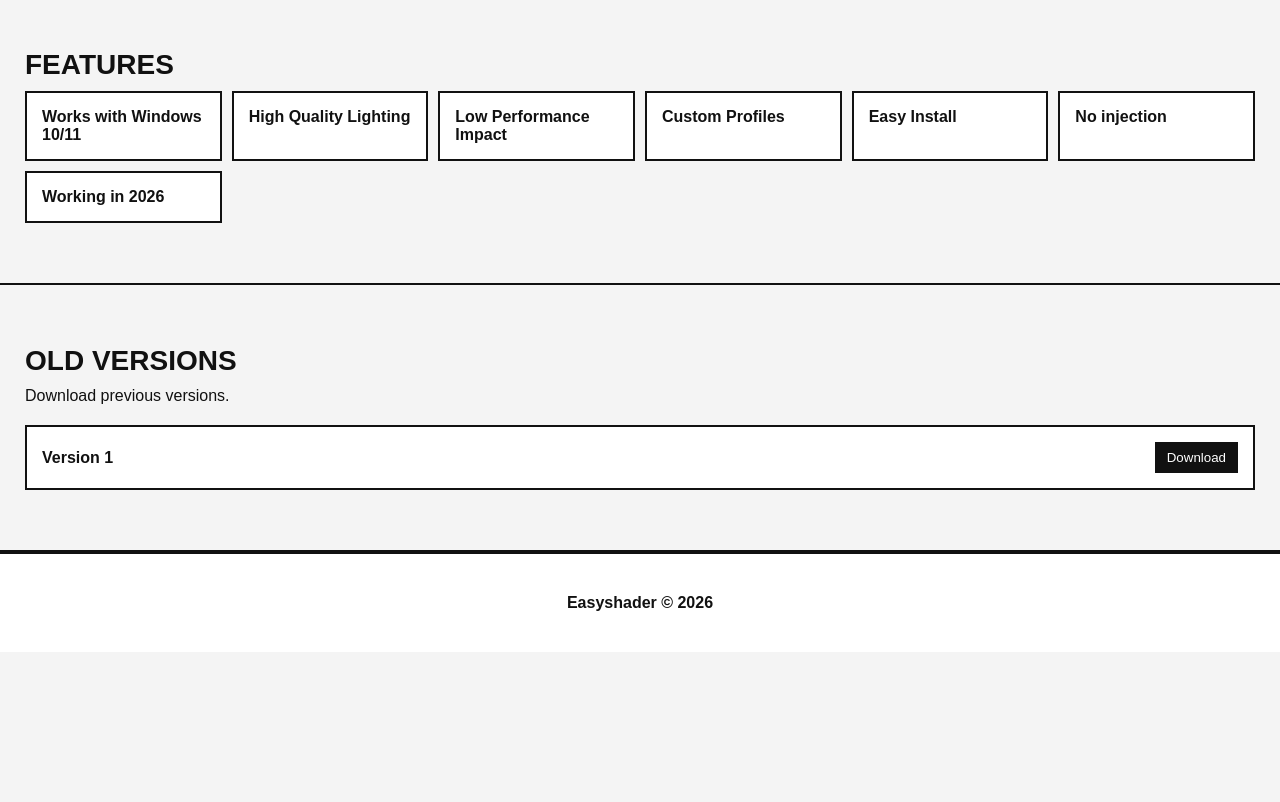
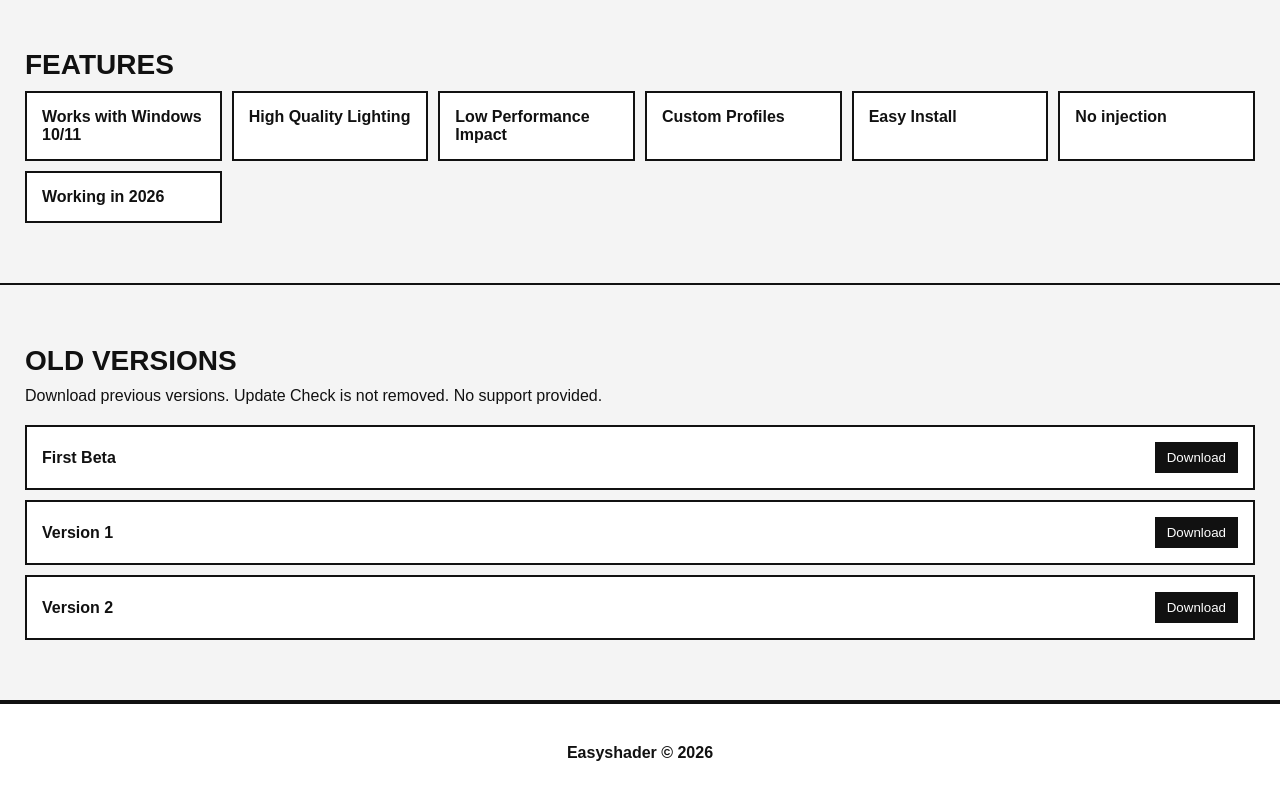
Before and after one commit to empogithub/coolshade, a plain HTML site: page index.html in a window 1280 px wide. Shown: the part 1296-2098 px from the top of the page. Before the commit the page ends 1948 px from the top, so only its background shows below. Drawn offline with Linux system fonts and the light colour scheme.

Commit message:
Update index.html

```diff
--- a/index.html
+++ b/index.html
@@ -274,7 +274,7 @@
 <section class="hero" id="download">
     <h1>Download Easyshader</h1>
     <p>Enhance Roblox visuals instantly — no gameplay modifications.</p>
-    <p>Current Version: 2</p>
+    <p>Current Version: 3</p>
     <button class="btn" onclick="download()">Download</button>
 </section>
 
@@ -355,12 +355,23 @@
 
 <section class="section" id="old">
     <h2>Old Versions</h2>
-    <p class="subtitle">Download previous versions.</p>
+    <p class="subtitle">Download previous versions. Update Check is not removed. No support provided.</p>
+
+     <div class="old-versions">
+        <div class="version">
+            <span>First Beta</span>
+            <button onclick="oldDownload(beta)">Download</button>
+        </div>
 
     <div class="old-versions">
         <div class="version">
             <span>Version 1</span>
             <button onclick="oldDownload(1)">Download</button>
+        </div>
+         <div class="old-versions">
+        <div class="version">
+            <span>Version 2</span>
+            <button onclick="oldDownload(2)">Download</button>
         </div>
 
     </div>
@@ -374,7 +385,7 @@
 
 <script>
 function download() {
-    window.location.href = "http://adfoc.us/866895113107247";
+    window.location.href = "http://adfoc.us/866895113109289";
 }
 
 function oldDownload(v) {
@@ -382,6 +393,12 @@
         window.location.href = "https://mega.nz/file/AnBmXRzI#3c3Eiv17CgOi0c8NW-x-guy2sUh0lhwuwJnJNDFlDoA";
     } else {
         window.location.href = "http://adfoc.us/example_beta";
+    }
+    } elseif (v === 2) {
+        window.location.href = "https://mega.nz/file/Q3o3UDiR#ao-U2DBUCutVhvGblBpqrYBERfuk7xdb9D3-aShLDaI";
+    }
+     } elseif (v === beta) {
+        window.location.href = "https://mega.nz/file/wyxwCBaa#nNN4JcBVMa_CM7OhumFxHBIJGCiLjnxK4uFAHD378es";
     }
 }
 
```
